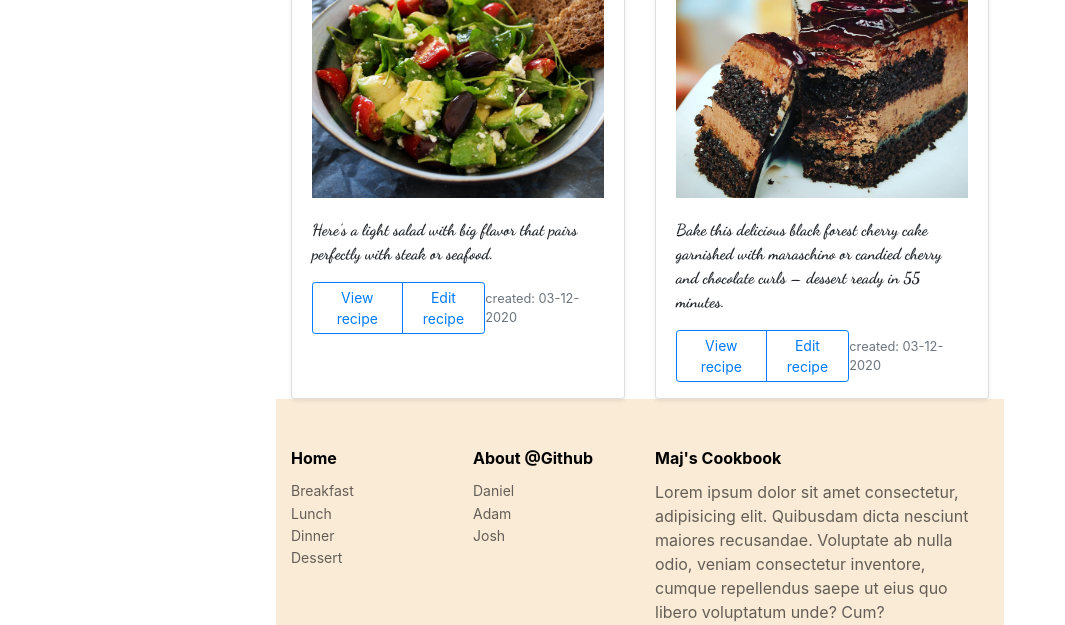
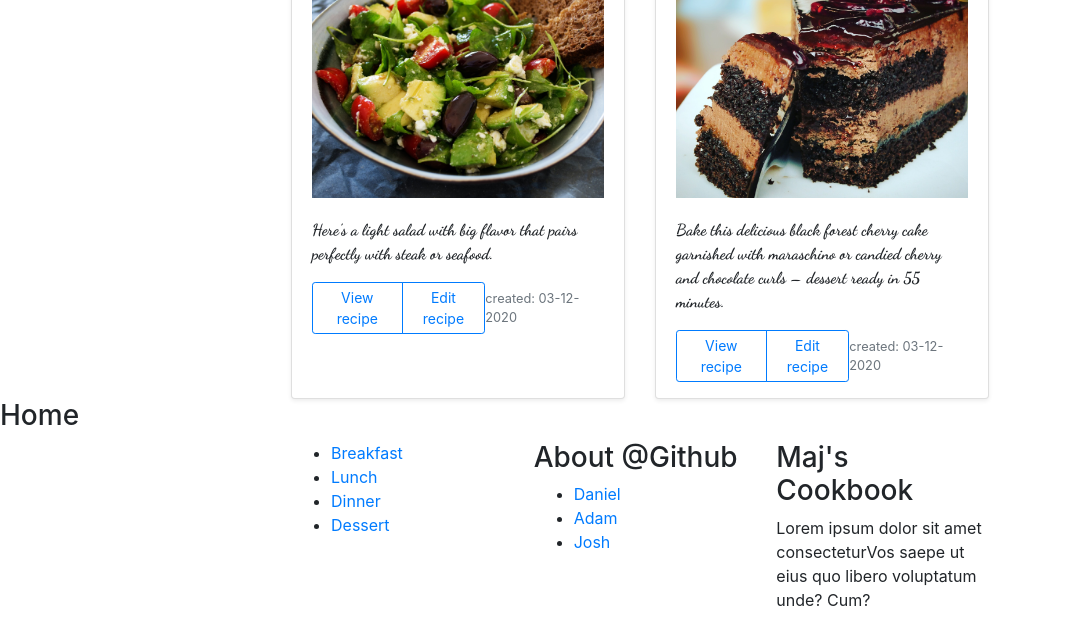
Before and after one commit to mockodev/bootstrap, a plain HTML site: page index.html in a window 1280 px wide. Shown: the part 1087-1712 px from the top of the page, without its empty margins (0-1065 px from the left). Drawn offline with nearby package versions, Linux system fonts and the light colour scheme; grey boxes are pictures that could not be loaded.

Commit message:
add cols to footer container

```diff
--- a/index.html
+++ b/index.html
@@ -186,20 +186,23 @@
     </main>
 
     <!-- footer section -->
-    <div class="footer-dark container-fluid">
+
       <footer>
-          <div class="container">
-              <div class="row">
-                  <div class="col-sm-6 col-md-3 item">
-                      <h3>Home</h3>
-                      <ul>
+
+        <h3>Home</h3>
+          <div class="container-fluid">
+              <div class="row row-cols-1 row-cols-sm-2 row-cols-md-3 item">
+
+                    <div class="col">
+                     <ul>
                           <li><a href="/breakfast.html">Breakfast</a></li>
                           <li><a href="/lunch.html">Lunch</a></li>
                           <li><a href="/dinner.html">Dinner</a></li>
                           <li><a href="/dessert.html">Dessert</a></li>
                       </ul>
                   </div>
-                  <div class="col-sm-6 col-md-3 item">
+
+                  <div class="col">
                       <h3>About @Github</h3>
                       <ul>
                           <li><a href="https://github.com/Adamgraph">Daniel</a></li>
@@ -207,9 +210,9 @@
                           <li><a href="https://github.com/Joshchae">Josh</a></li>
                       </ul>
                   </div>
-                  <div class="col-md-6 item text">
+                  <div class="col">
                       <h3>Maj's Cookbook</h3>
-                      <p>Lorem ipsum dolor sit amet consectetur, adipisicing elit. Quibusdam dicta nesciunt maiores recusandae. Voluptate ab nulla odio, veniam consectetur inventore, cumque repellendus saepe ut eius quo libero voluptatum unde? Cum?</p>
+                      <p>Lorem ipsum dolor sit amet consecteturVos saepe ut eius quo libero voluptatum unde? Cum?</p>
                   </div>
                   <div class="col item social">
                     <a href="https://de-de.facebook.com/"><img src="https://www.flaticon.com/svg/vstatic/svg/1384/1384005.svg?token=exp=1615377847~hmac=b2a6ef2c0b7b0f58958bbe746266a023" width="40"></a>
@@ -217,11 +220,15 @@
                     <a href="https://www.youtube.com/"><img src="https://www.flaticon.com/svg/vstatic/svg/1384/1384028.svg?token=exp=1615378048~hmac=a70b0297a54f84b1d92327e562633f9d" width="40"></a>
                     <a href="https://www.instagram.com/"><img src="https://www.flaticon.com/svg/vstatic/svg/1384/1384015.svg?token=exp=1615378070~hmac=7ecad5a3dbb32f577036f488267f885a" width="40"></a>
                   </div>
-              </div>
+              <div class="col">
               <p class="copyright">Maj's Cookbook © 2021</p>
+            </div>
+            <div class="col">
+              <p>Lorem ipsum dtium, eveniet quiestias molestiae officia dolore quod animi?</p>
+            </div>
           </div>
       </footer>
-  </div>
+
   <script src="https://cdnjs.cloudflare.com/ajax/libs/jquery/3.2.1/jquery.min.js"></script>
   <script src="https://cdnjs.cloudflare.com/ajax/libs/twitter-bootstrap/4.1.3/js/bootstrap.bundle.min.js"></script>
 
--- a/src/footer.css
+++ b/src/footer.css
@@ -1,5 +1,5 @@
 
-.footer-dark {
+/* .footer-dark {
     padding:50px 0;
     color: black;
     background-color:antiquewhite;
@@ -89,4 +89,4 @@
     margin-bottom:0;
   }
 
-  https://epicbootstrap.com/snippets/footer-dark
+  https://epicbootstrap.com/snippets/footer-dark */
--- a/src/style.css
+++ b/src/style.css
@@ -4,3 +4,4 @@
     .container-fluid {
       width: 728px;
     }
+}
```
